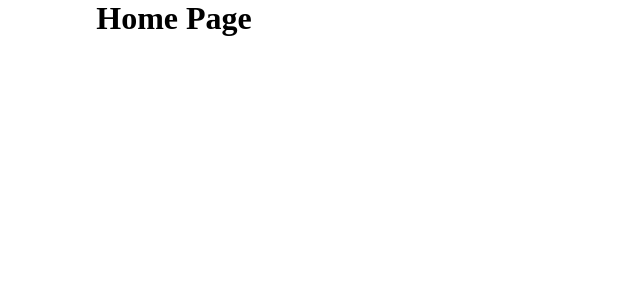
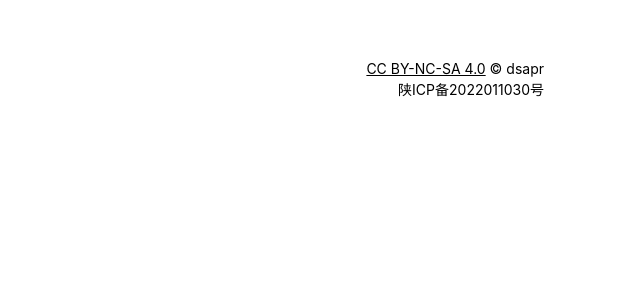
Before and after one commit to dsapr/dsapr.com, a Next.js app: page / in a window 1280 px wide. Shown: the top 300 px of the page, without its empty margins (466-1106 px from the left). Built offline with nearby package versions, Linux system fonts and the light colour scheme.

Commit message:
feat: add Footer

```diff
--- /dev/null
+++ b/components/Footer.js
@@ -0,0 +1,21 @@
+import styles from '../styles/Footer.module.css';
+
+export default function Footer() {
+  return (
+    <div className={styles.footer}>
+      <p className={styles.cc}>
+        <a
+          href='https://creativecommons.org/licenses/by-nc-sa/4.0/'
+          rel='noreferrer'
+          target='_blank'
+        >
+          CC BY-NC-SA 4.0
+        </a>{' '}
+        © dsapr
+      </p>
+      <a href='https://beian.miit.gov.cn/' rel='noreferrer' target='_blank'>
+        陕ICP备2022011030号
+      </a>
+    </div>
+  )
+}
--- /dev/null
+++ b/components/Wrapper.js
@@ -0,0 +1,5 @@
+import styles from '../styles/Wrapper.module.css'
+
+export default function Wrapper ({ children }) {
+  return <div className={styles.wrapper}>{children}</div>
+}
--- a/pages/index.js
+++ b/pages/index.js
@@ -1,7 +1,16 @@
-export default function Home() {
+import Head from 'next/head'
+import Wrapper from '../components/Wrapper'
+import Footer from '../components/Footer'
+
+export default function Home () {
   return (
-    <main>
-      <h1>Home Page</h1>
-    </main>
+    <div>
+      <Head>
+        <title>dsapr&apos;s blog</title>
+      </Head>
+      <Wrapper>
+        <Footer />
+      </Wrapper>
+    </div>
   )
 }
--- /dev/null
+++ b/styles/Footer.module.css
@@ -0,0 +1,21 @@
+.footer {
+  text-align: end;
+  margin: 60px 0;
+  color: var(--element8);
+  font-size: 14px;
+}
+
+.cc {
+  margin-bottom: 2px;
+}
+
+.cc a {
+  text-decoration: underline;
+  text-decoration-color: var(--element8);
+}
+
+@media screen and (max-width: 600px) {
+  .footer {
+    text-align: center;
+  }
+}
--- /dev/null
+++ b/styles/Wrapper.module.css
@@ -0,0 +1,14 @@
+.wrapper {
+  max-width: 820px;
+  margin: 0 auto;
+  margin-top: 20px;
+  padding: 0 40px;
+}
+
+/* if max width <= 600 px */
+@media screen and (max-width: 600px) {
+  .wrapper {
+    margin-top: 5px;
+    padding: 0 25px;
+  }
+}
--- a/styles/globals.css
+++ b/styles/globals.css
@@ -1,97 +1,193 @@
-:root {
-  --max-width: 1100px;
-  --border-radius: 12px;
-  --font-mono: ui-monospace, Menlo, Monaco, 'Cascadia Mono', 'Segoe UI Mono',
-    'Roboto Mono', 'Oxygen Mono', 'Ubuntu Monospace', 'Source Code Pro',
-    'Fira Mono', 'Droid Sans Mono', 'Courier New', monospace;
-
-  --foreground-rgb: 0, 0, 0;
-  --background-start-rgb: 214, 219, 220;
-  --background-end-rgb: 255, 255, 255;
-
-  --primary-glow: conic-gradient(
-    from 180deg at 50% 50%,
-    #16abff33 0deg,
-    #0885ff33 55deg,
-    #54d6ff33 120deg,
-    #0071ff33 160deg,
-    transparent 360deg
-  );
-  --secondary-glow: radial-gradient(
-    rgba(255, 255, 255, 1),
-    rgba(255, 255, 255, 0)
-  );
-
-  --tile-start-rgb: 239, 245, 249;
-  --tile-end-rgb: 228, 232, 233;
-  --tile-border: conic-gradient(
-    #00000080,
-    #00000040,
-    #00000030,
-    #00000020,
-    #00000010,
-    #00000010,
-    #00000080
-  );
-
-  --callout-rgb: 238, 240, 241;
-  --callout-border-rgb: 172, 175, 176;
-  --card-rgb: 180, 185, 188;
-  --card-border-rgb: 131, 134, 135;
+html,
+body {
+  padding: 0;
+  margin: 0;
+  font-family: 'Inter', -apple-system, BlinkMacSystemFont, Segoe UI, Roboto, Oxygen, Ubuntu, Cantarell, Fira Sans,
+    Droid Sans, Helvetica Neue, sans-serif;
+  overflow-x: hidden;
 }
 
-@media (prefers-color-scheme: dark) {
-  :root {
-    --foreground-rgb: 255, 255, 255;
-    --background-start-rgb: 0, 0, 0;
-    --background-end-rgb: 0, 0, 0;
+p {
+  margin: 0;
+}
 
-    --primary-glow: radial-gradient(rgba(1, 65, 255, 0.4), rgba(1, 65, 255, 0));
-    --secondary-glow: linear-gradient(
-      to bottom right,
-      rgba(1, 65, 255, 0),
-      rgba(1, 65, 255, 0),
-      rgba(1, 65, 255, 0.3)
-    );
+:root {
+  font-size: 16px;
+}
 
-    --tile-start-rgb: 2, 13, 46;
-    --tile-end-rgb: 2, 5, 19;
-    --tile-border: conic-gradient(
-      #ffffff80,
-      #ffffff40,
-      #ffffff30,
-      #ffffff20,
-      #ffffff10,
-      #ffffff10,
-      #ffffff80
-    );
-
-    --callout-rgb: 20, 20, 20;
-    --callout-border-rgb: 108, 108, 108;
-    --card-rgb: 100, 100, 100;
-    --card-border-rgb: 200, 200, 200;
-  }
+a {
+  color: inherit;
+  text-decoration: none;
 }
 
 * {
   box-sizing: border-box;
-  padding: 0;
-  margin: 0;
 }
 
-html,
-body {
-  max-width: 100vw;
-  overflow-x: hidden;
+@font-face {
+  font-family: 'iconfont';
+  src: url('/iconfont.ttf') format('truetype');
 }
 
-body {
-  margin: 0;
-  padding: 0;
-  box-sizing: border-box;
+.iconfont {
+  font-family: 'iconfont' !important;
+  font-size: 16px;
+  font-style: normal;
+  -webkit-font-smoothing: antialiased;
+  -moz-osx-font-smoothing: grayscale;
 }
 
-main {
-  display: grid;
-  place-items: center;
+html {
+  transition: background-color 0.2s, color 0.2s;
 }
+
+html.dark {
+  background-color: #121212;
+}
+
+/* Light Mode */
+.layout[color-mode='light'] {
+  --surface1: #cccccc;
+  --surface2: #f2f2f2;
+  --surface3: #ffffff;
+  --surface4: #f9f9f9;
+  --element1: #555555;
+  --element2: #333333;
+  --element3: #000000;
+  --element4: #aaaaaa;
+  --element5: #888888;
+  --element6: #e0e0e0;
+  --element7: #eeeeee;
+  --element8: #b3b3b3;
+  --element9: #918f8f;
+  --hljs0: #f3f3f3;
+  --hljs1: #444444;
+  --hljs2: #697070;
+  --hljs3: #7d7d7d;
+  --hljs4: #7c160d;
+  --hljs5: #ab5656;
+  --hljs6: #71975c;
+  --hljs7: #48711e;
+  --hljs9: #4d8fb2;
+  --elementInverse: #eee;
+  --primary: #01408e;
+  --secondary: #3c5d5c;
+  --tertiary: #fff7d6;
+}
+
+/* Dark Mode */
+.layout[color-mode='dark'] {
+  --surface1: #ebebeb;
+  --surface2: #333333;
+  --surface3: #121212;
+  --surface4: #191919;
+  --element1: #d5d5d5;
+  --element2: #cccccc;
+  --element3: #ffffff;
+  --element4: #eaeaea;
+  --element5: #e1e1e1;
+  --element6: #333333;
+  --element7: #555555;
+  --element8: #8e8c8c;
+  --element9: #cac6c6;
+  --hljs0: #333333;
+  --hljs1: #d0d0d0;
+  --hljs2: #c3c6c6;
+  --hljs3: #cbcbcb;
+  --hljs4: #cba29e;
+  --hljs5: #ab5656;
+  --hljs6: #ddbbbb;
+  --hljs7: #b6c6a5;
+  --hljs9: #b8d2e0;
+  --elementInverse: #111;
+  --primary: #8fceff;
+  --secondary: #72faca;
+  --tertiary: #eee8a9;
+}
+
+/*!
+  Theme: Default
+  Description: Original highlight.js style
+  Author: (c) Ivan Sagalaev <maniac@softwaremaniacs.org>
+  Maintainer: @highlightjs/core-team
+  Website: https://highlightjs.org/
+  License: see project LICENSE
+  Touched: 2021
+*/
+pre code.hljs {
+  display: block;
+  overflow-x: auto;
+  padding: 1em;
+}
+code.hljs {
+  padding: 3px 5px;
+}
+.hljs {
+  background: var(--hljs0);
+  color: var(--hljs1);
+}
+.hljs-comment {
+  color: var(--hljs2);
+}
+.hljs-punctuation,
+.hljs-tag {
+  color: var(--hljs3);
+}
+.hljs-tag .hljs-attr,
+.hljs-tag .hljs-name {
+  color: var(--hljs1);
+}
+.hljs-attribute,
+.hljs-doctag,
+.hljs-keyword,
+.hljs-meta .hljs-keyword,
+.hljs-name,
+.hljs-selector-tag {
+  font-weight: 500;
+}
+.hljs-deletion,
+.hljs-number,
+.hljs-quote,
+.hljs-selector-class,
+.hljs-selector-id,
+.hljs-string,
+.hljs-template-tag,
+.hljs-type {
+  color: var(--hljs4);
+}
+.hljs-section,
+.hljs-title {
+  color: var(--hljs4);
+  font-weight: 500;
+}
+.hljs-link,
+.hljs-operator,
+.hljs-regexp,
+.hljs-selector-attr,
+.hljs-selector-pseudo,
+.hljs-symbol,
+.hljs-template-variable,
+.hljs-variable {
+  color: var(--hljs5);
+}
+.hljs-literal {
+  color: var(--hljs6);
+}
+.hljs-addition,
+.hljs-built_in,
+.hljs-bullet,
+.hljs-code {
+  color: var(--hljs7);
+}
+.hljs-meta {
+  color: var(--hljs7);
+}
+.hljs-meta .hljs-string {
+  color: var(--hljs9);
+}
+.hljs-emphasis {
+  font-style: italic;
+}
+.hljs-strong {
+  font-weight: 500;
+}
```
